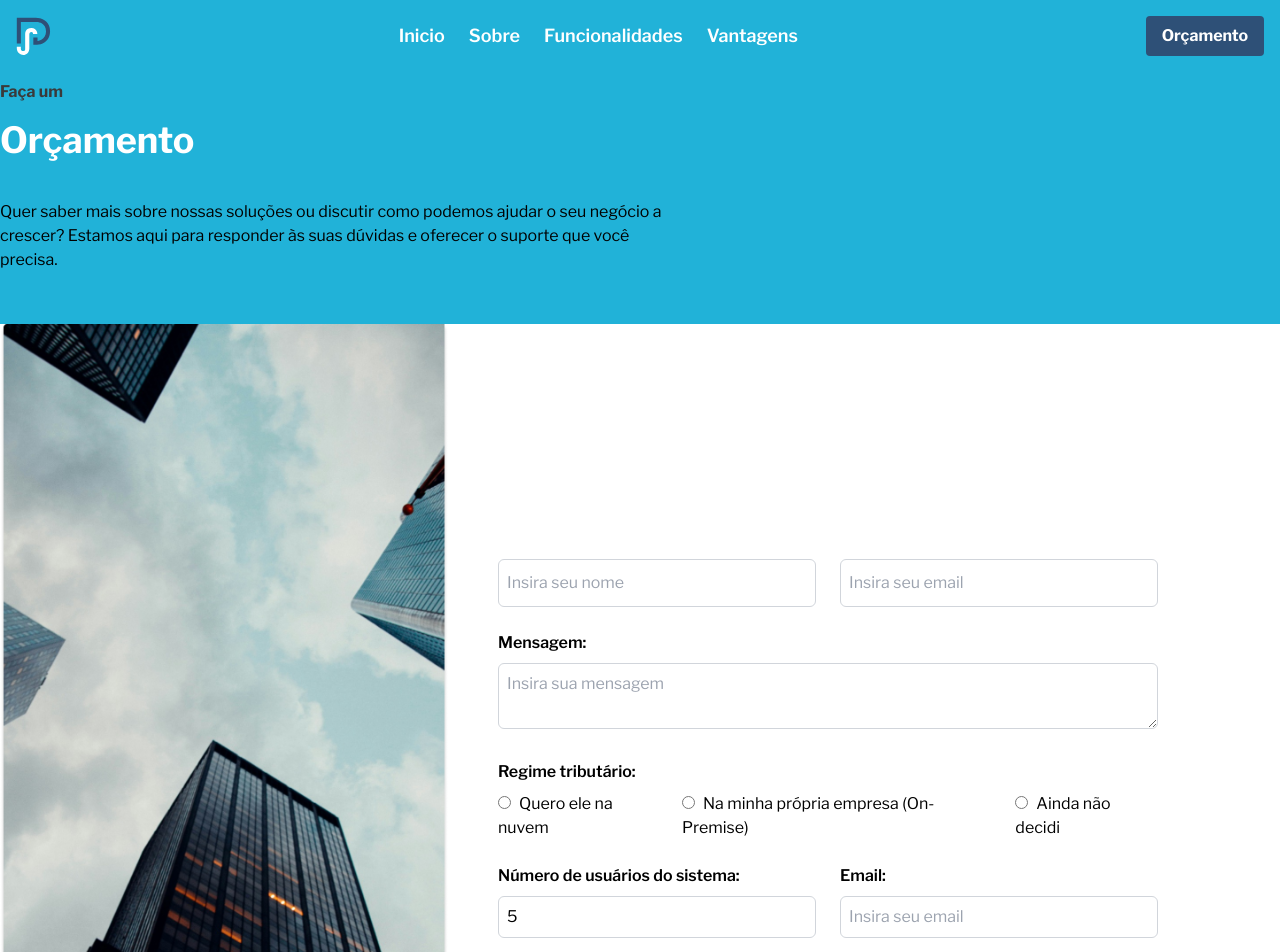
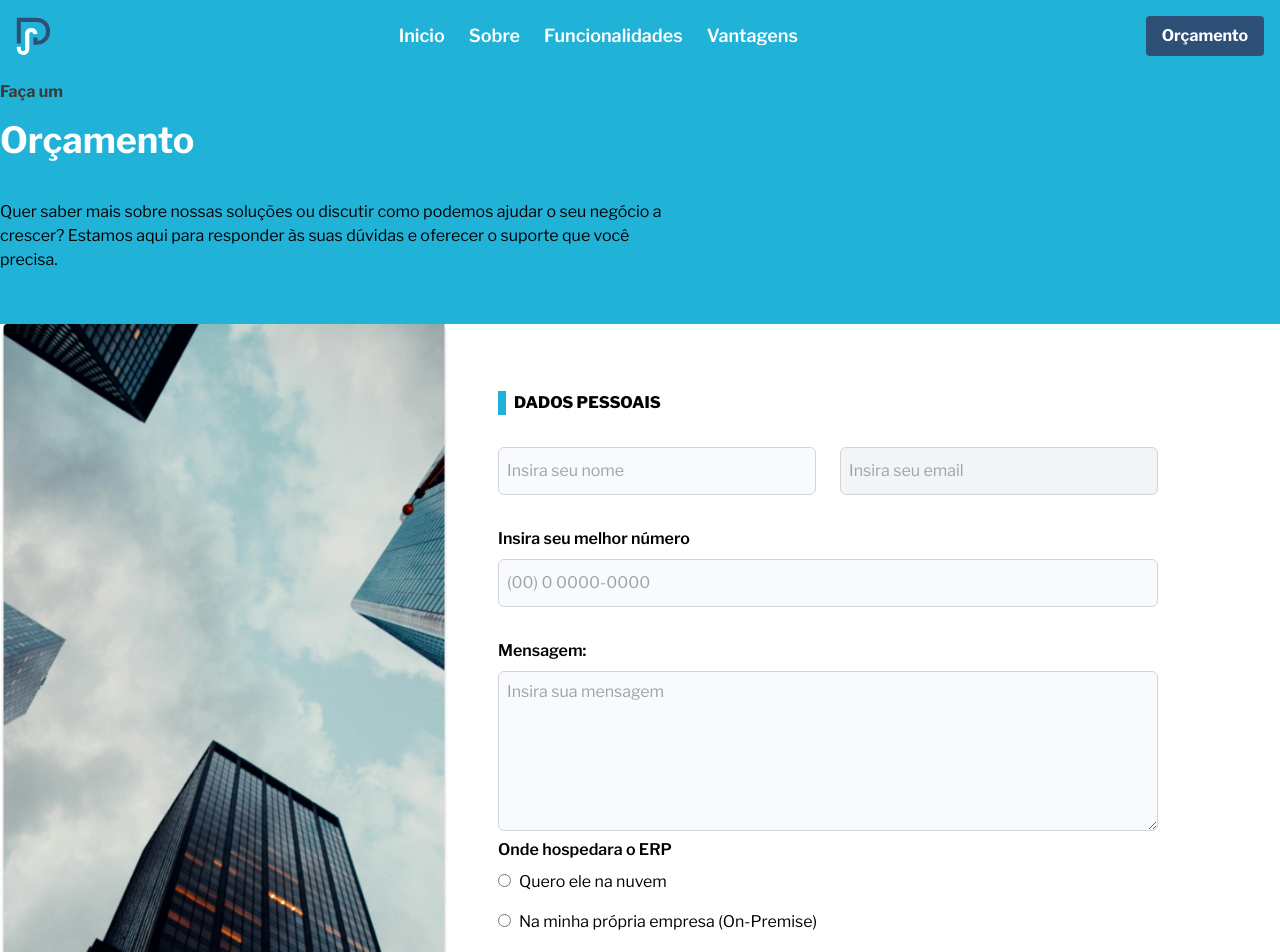
Before and after one commit to JhonatasMJ/PenseSoft, a React (Vite) app: page /orcamento in a window 1280 px wide. Shown: the top 952 px of the page. Built offline with nearby package versions, Linux system fonts and the light colour scheme.

Commit message:
Forms Update

```diff
--- a/package.json
+++ b/package.json
@@ -14,6 +14,7 @@
   },
   "dependencies": {
     "framer-motion": "^11.5.2",
+    "imask": "^7.6.1",
     "lucide-react": "^0.438.0",
     "react": "^18.3.1",
     "react-dom": "^18.3.1",
--- a/src/Pages/Orcamento.tsx
+++ b/src/Pages/Orcamento.tsx
@@ -32,35 +32,38 @@ const Orcamento = () => {
 						alt="imagem de um prédio"
 						className="w-[90%] h-auto m-0 p-0"
 					/>
-					<form className="grid grid-cols-1 md:grid-cols-2 gap-6 w-full">
-						<div>
-							{/* <label
-								htmlFor="nome"
-								className="block font-semibold mb-2"
-							>
-								Nome:
-							</label> */}
-
+					<form className="gap-6">
+						<p className="font-extrabold border-l-8 border-ciano pl-2 mb-8">
+							DADOS PESSOAIS
+						</p>
+						<div className="flex flex-row justify-between gap-6">
 							<input
 								type="text"
 								id="nome"
 								placeholder="Insira seu nome"
-								className="w-full border border-gray-300 rounded-md p-2 h-12"
+								className="w-full border border-gray-300 rounded-md p-2 h-12 bg-gray-50 mb-8 text-gray-700"
+							/>
+							<input
+								type="text"
+								id="email"
+								placeholder="Insira seu email"
+								className="w-full border border-gray-300 rounded-md p-2 h-12 bg-gray-100 mb-8"
 							/>
 						</div>
 
 						<div>
-							{/* <label
-								htmlFor="telefone"
+							<label
+								htmlFor="nome"
 								className="block font-semibold mb-2"
 							>
-								Seu melhor número:
-							</label> */}
+								Insira seu melhor número
+							</label>
 							<input
-								type="text"
-								id="email"
-								placeholder="Insira seu email"
-								className="w-full border border-gray-300 rounded-md p-2 h-12"
+								type="tel"
+								id="telefone"
+								pattern="[0-9]{2}-[0-9]{5}-[0-9]{4}"
+								placeholder="(00) 0 0000-0000"
+								className="w-full border border-gray-300 rounded-md p-2 h-12 bg-gray-50 mb-8 text-gray-700"
 							/>
 						</div>
 
@@ -74,15 +77,15 @@ const Orcamento = () => {
 							<textarea
 								id="mensagem"
 								placeholder="Insira sua mensagem"
-								className="w-full border border-gray-300 rounded-md p-2"
+								className="w-full border border-gray-300 rounded-md p-2 h-40 bg-gray-50"
 							></textarea>
 						</div>
 
-						<div className="col-span-2">
+						<div className="flex flex-col">
 							<label className="block font-semibold mb-2">
-								Regime tributário:
+								Onde hospedara o ERP
 							</label>
-							<div className="flex gap-4">
+							<div className="flex flex-col gap-4">
 								<div>
 									<input
 										type="radio"
@@ -155,8 +158,8 @@ const Orcamento = () => {
 							/>
 						</div>
 
-						<div className="col-span-2 flex justify-center">
-							<button className="bg-ciano text-white font-bold px-6 py-2 rounded-md mt-4">
+						<div className="flex justify-left">
+							<button className="bg-blue-900 text-white font-bold px-6 py-2 rounded-md mt-4 h-12">
 								ENVIAR ORÇAMENTO
 							</button>
 						</div>
```
Also changed, not shown: 1 other file (tests, documents, lock files or other folders).
